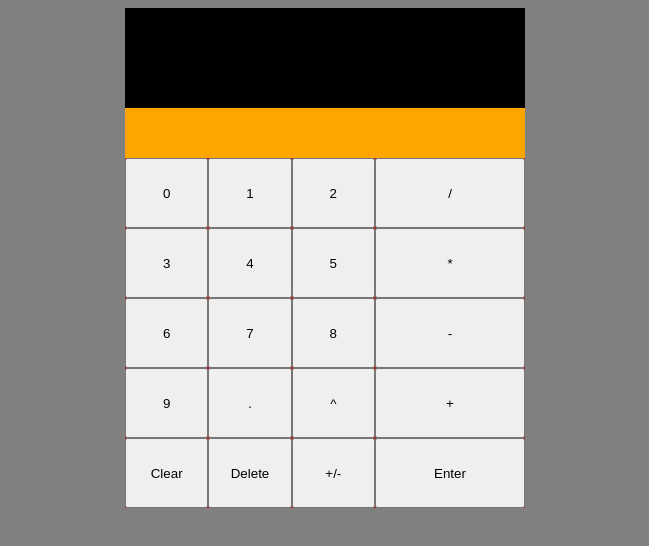
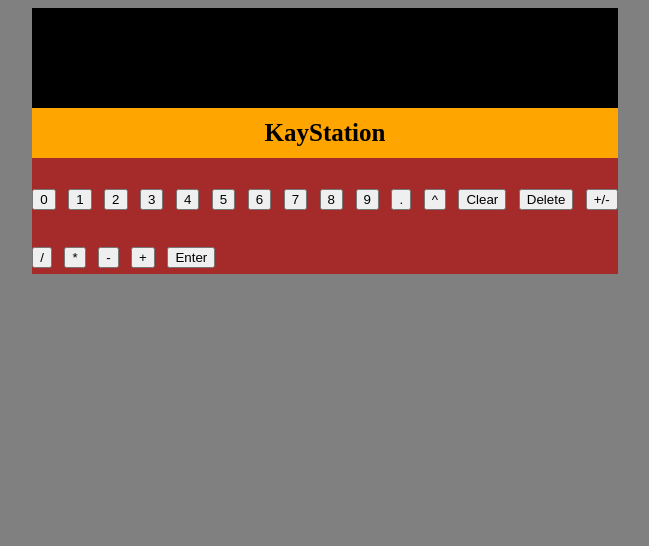
Before and after one commit to KayStation/calculator, a plain HTML site: page index.html in a window 1280 px wide. Shown: the whole page, without its empty margins (315-964 px from the left). Drawn offline with Linux system fonts and the light colour scheme.

Commit message:
Began cleaner code refactoring

```diff
--- a/css/styles.css
+++ b/css/styles.css
@@ -36,27 +36,26 @@ body{
 
 #divider{
     grid-area:divider;
+    display:flex;
+    justify-content:center;
+    align-items:center;
     background-color:orange;
+}
+h2{
+    font-size:.5em;
 }
 
 #buttons{
     grid-area:buttons;
-    display: grid;
-    grid-template-columns: [numbersStart] 5em [numbersEnd operatorsStart] 3em [operatorsEnd];
-    grid-template-rows: [buttonsStart] 7em [buttonsEnd];
 }
 
 button{
 }
 
 #numbers{
-    display:grid;
-    grid-template-columns: repeat(3, 1fr);
-    grid-template-rows: repeat(5, 1fr);
+
 }
 
 #operators{
-    display:grid;
-    grid-template-columns: 1fr;
-    grid-template-rows: repeat(5, 1fr);
+
 }
--- a/index.html
+++ b/index.html
@@ -10,8 +10,13 @@
 </head>
 <body>
     <div id="frame">
-        <div id="display"></div>
-        <div id="divider"></div>
+        <div id="display">
+            <h1></h1>
+        </div>
+        <div id="divider">
+            <h2>KayStation</h2>
+        </div>
+
         <div id="buttons">
             <div id="numbers">
                 <button id="0">0</button>
```
